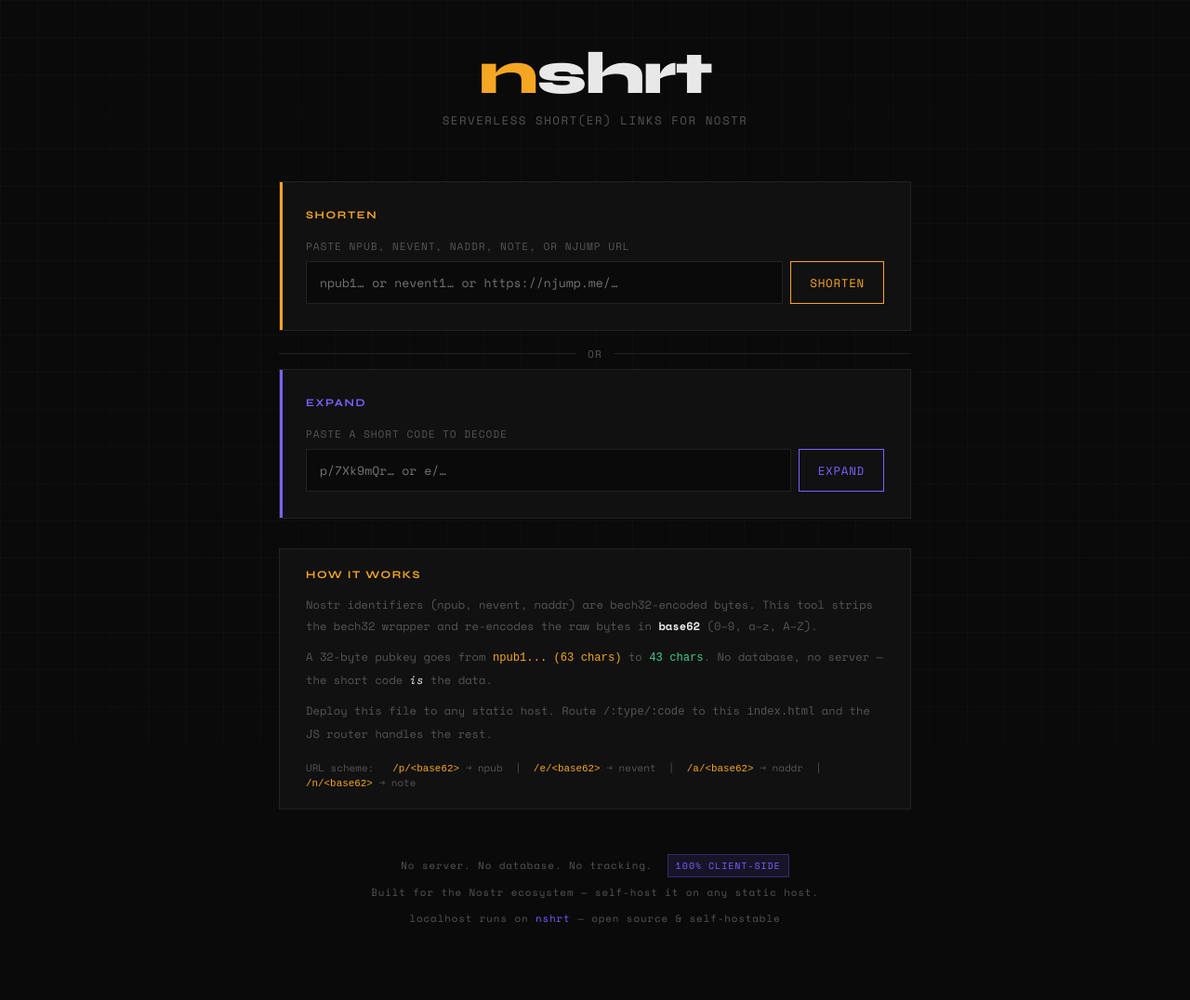
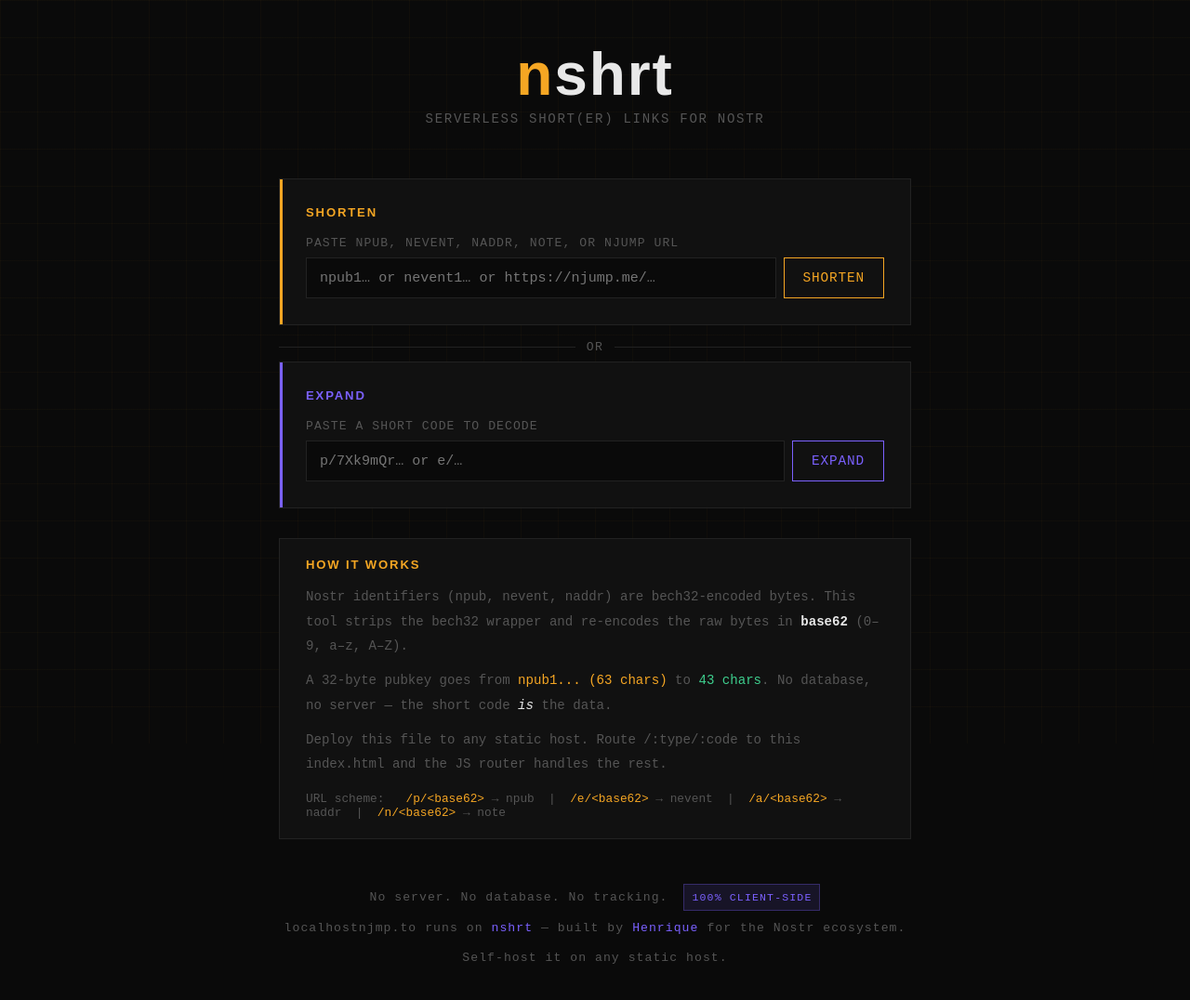
Before and after one commit to henrialb/nshrt, a plain HTML site: page index.html in a window 1280 px wide. Shown: the whole page at 93% size. Drawn offline with nearby package versions, Linux system fonts and the light colour scheme.

Commit message:
Increase font size

```diff
--- a/index.html
+++ b/index.html
@@ -4,28 +4,35 @@
     <meta charset="UTF-8" />
     <meta name="viewport" content="width=device-width, initial-scale=1.0" />
     <title>nshrt — Nostr Short Links</title>
-    <meta name="description" content="Deterministic, serverless short links for Nostr identifiers. No database, no server — the short code is the data." />
+    <meta
+      name="description"
+      content="Deterministic, serverless short links for Nostr identifiers. No database, no server — the short code is the data."
+    />
     <link rel="canonical" href="https://njmp.to" />
 
     <!-- Open Graph -->
     <meta property="og:type" content="website" />
     <meta property="og:url" content="https://njmp.to" />
     <meta property="og:title" content="nshrt — Nostr Short Links" />
-    <meta property="og:description" content="Deterministic, serverless short links for Nostr identifiers. No database, no server — the short code is the data." />
+    <meta
+      property="og:description"
+      content="Deterministic, serverless short links for Nostr identifiers. No database, no server — the short code is the data."
+    />
     <meta property="og:image" content="https://njmp.to/og-image.png" />
 
     <!-- Twitter -->
     <meta name="twitter:card" content="summary_large_image" />
     <meta name="twitter:title" content="nshrt — Nostr Short Links" />
-    <meta name="twitter:description" content="Deterministic, serverless short links for Nostr identifiers. No database, no server — the short code is the data." />
+    <meta
+      name="twitter:description"
+      content="Deterministic, serverless short links for Nostr identifiers. No database, no server — the short code is the data."
+    />
     <meta name="twitter:image" content="https://njmp.to/og-image.png" />
 
     <link rel="icon" type="image/svg+xml" href="/favicon.svg" />
     <link rel="icon" type="image/png" sizes="32x32" href="/favicon-32.png" />
     <link rel="apple-touch-icon" sizes="180x180" href="/apple-touch-icon.png" />
     <style>
-      @import url("https://fonts.googleapis.com/css2?family=Space+Mono:ital,wght@0,400;0,700;1,400&family=Syne:wght@400;700;800&display=swap");
-
       :root {
         --bg: #0a0a0a;
         --surface: #111;
@@ -89,7 +96,7 @@
         font-family: var(--sans);
         font-size: clamp(2.4rem, 8vw, 4rem);
         font-weight: 800;
-        letter-spacing: -0.03em;
+        letter-spacing: 0.03em;
         line-height: 1;
         color: var(--accent);
         margin-bottom: 8px;
@@ -100,7 +107,7 @@
 
       .tagline {
         color: var(--muted);
-        font-size: 0.78rem;
+        font-size: 0.88rem;
         letter-spacing: 0.12em;
         text-transform: uppercase;
       }
@@ -127,7 +134,7 @@
       .card-title {
         font-family: var(--sans);
         font-weight: 700;
-        font-size: 0.72rem;
+        font-size: 0.82rem;
         letter-spacing: 0.14em;
         text-transform: uppercase;
         color: var(--accent);
@@ -136,7 +143,7 @@
 
       label {
         display: block;
-        font-size: 0.7rem;
+        font-size: 0.82rem;
         letter-spacing: 0.08em;
         text-transform: uppercase;
         color: var(--muted);
@@ -150,7 +157,7 @@
         border: 1px solid var(--border);
         color: var(--text);
         font-family: var(--mono);
-        font-size: 0.82rem;
+        font-size: 0.94rem;
         padding: 12px 14px;
         outline: none;
         transition: border-color 0.15s;
@@ -172,7 +179,7 @@
 
       .btn {
         font-family: var(--mono);
-        font-size: 0.78rem;
+        font-size: 0.9rem;
         letter-spacing: 0.06em;
         text-transform: uppercase;
         padding: 12px 20px;
@@ -198,7 +205,7 @@
         border-color: var(--border);
         color: var(--muted);
         padding: 8px 12px;
-        font-size: 0.7rem;
+        font-size: 0.82rem;
       }
       .btn-ghost:hover {
         border-color: var(--text);
@@ -225,7 +232,7 @@
       }
       .result-url code {
         font-family: var(--mono);
-        font-size: 0.82rem;
+        font-size: 0.94rem;
         color: var(--success);
         word-break: break-all;
         flex: 1;
@@ -233,7 +240,7 @@
 
       .error-msg {
         margin-top: 12px;
-        font-size: 0.76rem;
+        font-size: 0.88rem;
         color: var(--error);
         display: none;
       }
@@ -248,7 +255,7 @@
         gap: 12px;
         margin: 8px 0;
         color: var(--muted);
-        font-size: 0.7rem;
+        font-size: 0.82rem;
         letter-spacing: 0.1em;
         text-transform: uppercase;
       }
@@ -273,14 +280,14 @@
         padding: 14px;
       }
       .info-box dt {
-        font-size: 0.65rem;
+        font-size: 0.76rem;
         letter-spacing: 0.1em;
         text-transform: uppercase;
         color: var(--muted);
         margin-bottom: 6px;
       }
       .info-box dd {
-        font-size: 0.8rem;
+        font-size: 0.92rem;
         color: var(--text);
         word-break: break-all;
         font-family: var(--mono);
@@ -291,7 +298,7 @@
         margin-top: 48px;
         text-align: center;
         color: var(--muted);
-        font-size: 0.68rem;
+        font-size: 0.82rem;
         letter-spacing: 0.08em;
         line-height: 2;
       }
@@ -308,7 +315,7 @@
         background: rgba(123, 97, 255, 0.12);
         border: 1px solid rgba(123, 97, 255, 0.3);
         color: var(--accent2);
-        font-size: 0.62rem;
+        font-size: 0.72rem;
         letter-spacing: 0.1em;
         text-transform: uppercase;
         padding: 2px 8px;
@@ -627,7 +634,7 @@
         "
       >
         <div class="card-title" style="margin-bottom: 14px">How it works</div>
-        <div style="font-size: 0.76rem; color: var(--muted); line-height: 1.9">
+        <div style="font-size: 0.88rem; color: var(--muted); line-height: 1.9">
           <p>
             Nostr identifiers (npub, nevent, naddr) are bech32-encoded bytes.
             This tool strips the bech32 wrapper and re-encodes the raw bytes in
@@ -646,7 +653,7 @@
             router handles the rest.
           </p>
         </div>
-        <div style="margin-top: 16px; font-size: 0.68rem; color: var(--muted)">
+        <div style="margin-top: 16px; font-size: 0.8rem; color: var(--muted)">
           URL scheme: &nbsp;
           <code style="color: var(--accent)">/p/&lt;base62&gt;</code> → npub
           &nbsp;|&nbsp;
@@ -664,13 +671,15 @@
           <span class="pill">100% client-side</span>
         </div>
         <div style="margin-top: 6px">
-          Built for the Nostr ecosystem — self-host it on any static host.
+          <span id="footer-host"></span>njmp.to runs on
+          <a href="https://github.com/henrialb/nshrt">nshrt</a> — built by
+          <a
+            href="nostr:npub1e6yjcxup0d90x3kvty7m54kc0r4c4smpggsvajvhtlyyeyfrkjtqhcl44p"
+            >Henrique</a
+          >
+          for the Nostr ecosystem.
         </div>
-        <div style="margin-top: 6px">
-          <span id="footer-host"></span> runs on
-          <a href="https://github.com/henrialb/nshrt">nshrt</a> — open source
-          &amp; self-hostable
-        </div>
+        <div style="margin-top: 6px">Self-host it on any static host.</div>
       </footer>
     </div>
 
```
Also changed, not shown: 1 other file.
